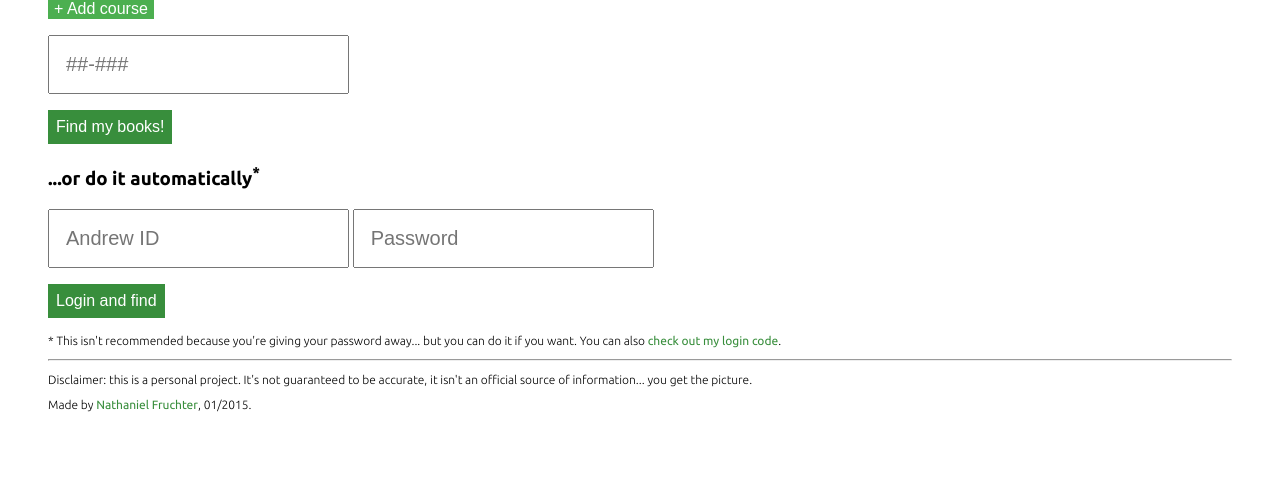
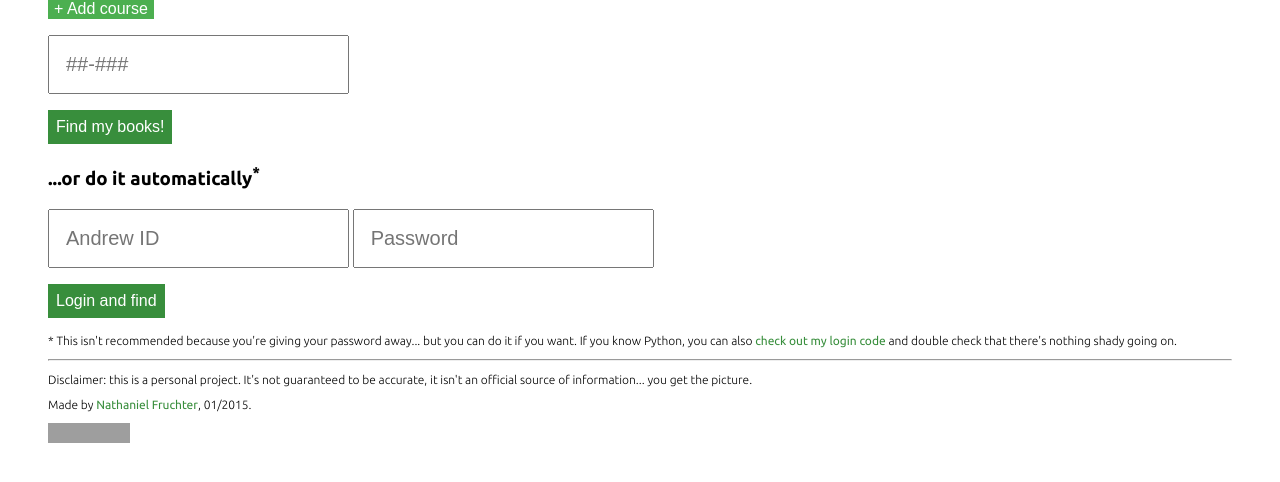
Before and after one commit to nhfruchter/cmu-booklist, a Flask app: page / in a window 1280 px wide. Shown: the part 195-677 px from the top of the page. Run offline with Flask 2, Linux system fonts and the light colour scheme; parts of the project's set-up code (start-up, migrations or seed data) failed here and were passed over; some libraries are stand-ins or nearby versions; grey boxes are pictures that could not be loaded.

Commit message:
Github button

```diff
--- a/templates/home.html
+++ b/templates/home.html
@@ -32,7 +32,7 @@
 			</p>
 		</form>
 		<footer>
-			<p>* This isn't recommended because you're giving your password away... but you can do it if you want. You can also <a href="https://github.com/nhfruchter/cmu-booklist/blob/master/auth.py">check out my login code</a>.</p>
+			<p>* This isn't recommended because you're giving your password away... but you can do it if you want. If you know Python, you can also <a href="https://github.com/nhfruchter/cmu-booklist/blob/master/auth.py">check out my login code</a> and double check that there's nothing shady going on.</p>
 		</footer>
 	</div>
 </div>
@@ -40,5 +40,6 @@
 <footer>
 	<p>Disclaimer: this is a personal project. It's not guaranteed to be accurate, it isn't an official source of information... you get the picture.</p>
 	<p>Made by <a href="http://www.nathanielfruchter.com">Nathaniel Fruchter</a>, 01/2015.</p>
+	<iframe src="http://ghbtns.com/github-btn.html?user=nhfruchter&repo=cmu-booklist&type=watch&count=true"  allowtransparency="true" frameborder="0" scrolling="0" width="82" height="20"></iframe>
 </footer>
 {% endblock %}
```
